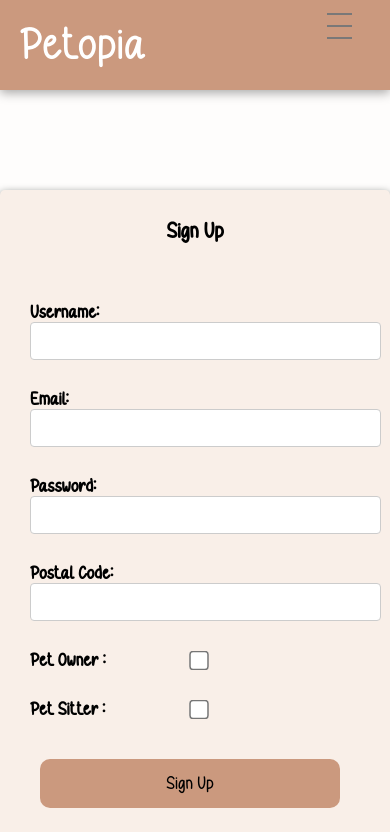
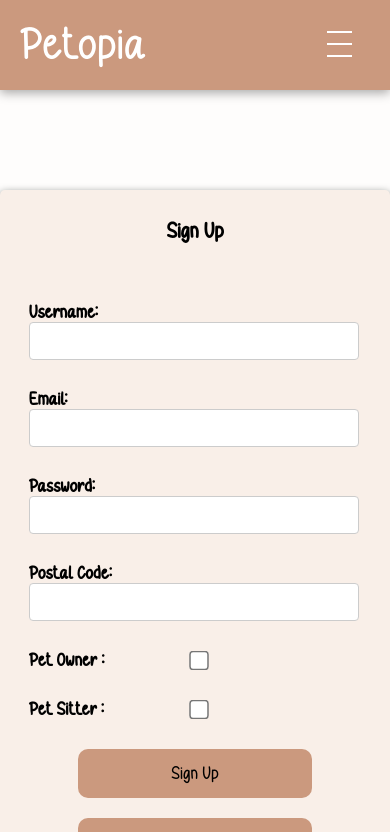
Before and after one commit to natko22/pet-project-frontend, a React (Create React App) app: page /signup in a window 390 px wide. Shown: the top 832 px of the page. Built offline with nearby package versions, Linux system fonts and the light colour scheme; no server answers; the HTML template or start-up script is replaced by a standard one.

Commit message:
responsive design

```diff
--- a/src/App.css
+++ b/src/App.css
@@ -40,6 +40,7 @@ h3 {
   position: absolute;
   top: 90px;
   left: 8px;
+  z-index: 0;
   padding: 10px;
   margin: 20px;
   background-color: #cb997e;
@@ -179,6 +180,22 @@ p.error-message {
   font-size: 18px;
   font-family: "Doggie", "Times New Roman";
 }
+.login-container form{
+  display: flex;
+  flex-direction: column;
+  justify-content: center;
+  align-items: center;
+}
+@media (max-width: 500px) {
+.input-field{
+  width: 80vw;
+}
+.login-button{
+  width: 60vw;
+}
+}
+
+
 
 /* for nav bar */
 .nav {
@@ -250,12 +267,13 @@ p.error-message {
   display: none;
 }
 
-@media (max-width: 600px) {
+@media (max-width: 840px) {
+
   .nav > .nav-btn {
     display: inline-block;
     position: absolute;
     right: 0px;
-    top: 0px;
+    top: 18px;
   }
   .nav > .nav-btn > label {
     display: inline-block;
@@ -268,7 +286,7 @@ p.error-message {
     display: block;
     width: 25px;
     height: 10px;
-    border-top: 2px solid #797878;
+    border-top: 2px solid #ffffff;
   }
   .nav > .nav-links {
     position: absolute;
@@ -278,12 +296,14 @@ p.error-message {
     height: 0px;
     transition: all 0.3s ease-in;
     overflow-y: hidden;
-    top: 50px;
+    top: 90px;
     left: 0px;
+    z-index: 1;
   }
   .nav > .nav-links > a {
     display: block;
     width: 100%;
+    color:#000
   }
   .nav > #nav-check:not(:checked) ~ .nav-links {
     height: 0px;
@@ -398,7 +418,7 @@ p.error-message {
 .button {
   width: 100%;
   padding: 15px;
-  margin: 20px;
+  margin: 20px 0;
   background-color: #cb997e;
   color: #000000;
   font-size: 20px;
@@ -407,7 +427,11 @@ p.error-message {
   border-radius: 10px;
   cursor: pointer;
 }
-
+@media (max-width: 500px) {
+  .header-left {
+    width:80%
+  }
+}
 /* edit -profile -form */
 .upload-form {
   position: relative; /* Add this property */
@@ -941,6 +965,13 @@ textarea {
   height: 500px;
 }
 
+@media (max-width: 840px) {
+  .aboutme-box,
+  .review-box,
+  .pet-box {
+    width: 90vw;
+  }
+}
 /* pet profile page */
 
 .pet-profile-img {
--- a/src/pages/PetProfilePage.jsx
+++ b/src/pages/PetProfilePage.jsx
@@ -89,7 +89,7 @@ function PetProfilePage() {
             {pet.castrated ? "⭕" : "❌"}
           </span>
         </p>
-        <div className="aboutme-box">
+        <div className="pet-box">
           <h2 className="pet-profile-h2">How to take care of me?</h2>
           <h3 className="pet-profile-h3">Instructions</h3>
           {!pet.instruction ? (
--- a/src/pages/ProfilePage.jsx
+++ b/src/pages/ProfilePage.jsx
@@ -305,7 +305,7 @@ function ProfilePage() {
           Edit Profile
         </Link>
       )}
-      <div className="aboutme-box">
+      <div className="pet-box">
         <h2>About me</h2>
         {!currentUser.description ? (
           <p>
@@ -360,6 +360,7 @@ function ProfilePage() {
                   .filter(booking => new Date(booking.endDate) > currentDate)
                   .sort((a, b) => new Date(a.startDate) - new Date(b.startDate))
                   .map((booking) => (
+                    <a>
                     <div key={booking._id} className="each-pet-box">
                       <p>
                         <span className="doggie-font"> Start Date : </span>
@@ -383,7 +384,7 @@ function ProfilePage() {
                       >
                         <img src={remove} alt="delete"></img>
                       </button>
-                    </div>
+                    </div></a>
                   ))
                 ) : (
                   <p>No bookings found.</p>
--- a/src/pages/SignupPage.jsx
+++ b/src/pages/SignupPage.jsx
@@ -64,13 +64,13 @@ function SignupPage() {
     window.location.href = `${API_URL}/auth/google/callback`;
   };
   return (
-    <div className="signup-container">
+    <div className="login-container">
       <h2>Sign Up</h2>
       <form className="signup" onSubmit={handleSignupSubmit}>
         <label>
           Username:
           <input
-            className="signup-input"
+            className="input-field"
             type="text"
             value={username}
             onChange={handleUsernameChange}
@@ -80,7 +80,7 @@ function SignupPage() {
         <label>
           Email:
           <input
-            className="signup-input"
+            className="input-field"
             type="email"
             value={email}
             onChange={handleEmailChange}
@@ -90,7 +90,7 @@ function SignupPage() {
         <label>
           Password:
           <input
-            className="signup-input"
+            className="input-field"
             type="password"
             value={password}
             onChange={handlePasswordChange}
@@ -99,7 +99,7 @@ function SignupPage() {
         <label>
           Postal Code:
           <input
-            className="signup-input"
+            className="input-field"
             type="postalCode"
             value={postalCode}
             onChange={handlePostalCodeChange}
@@ -126,11 +126,11 @@ function SignupPage() {
           Pet Sitter :
         </label>
 
-        <button type="submit" className="signup-button">
+        <button type="submit" className="login-button">
           Sign Up
         </button>
       </form>
-      <button className="signup-button" onClick={handleGoogleSignUp}>
+      <button className="login-button" onClick={handleGoogleSignUp}>
         <img src="" alt="" />
         <span>Sign up with Google</span>
       </button>
```
